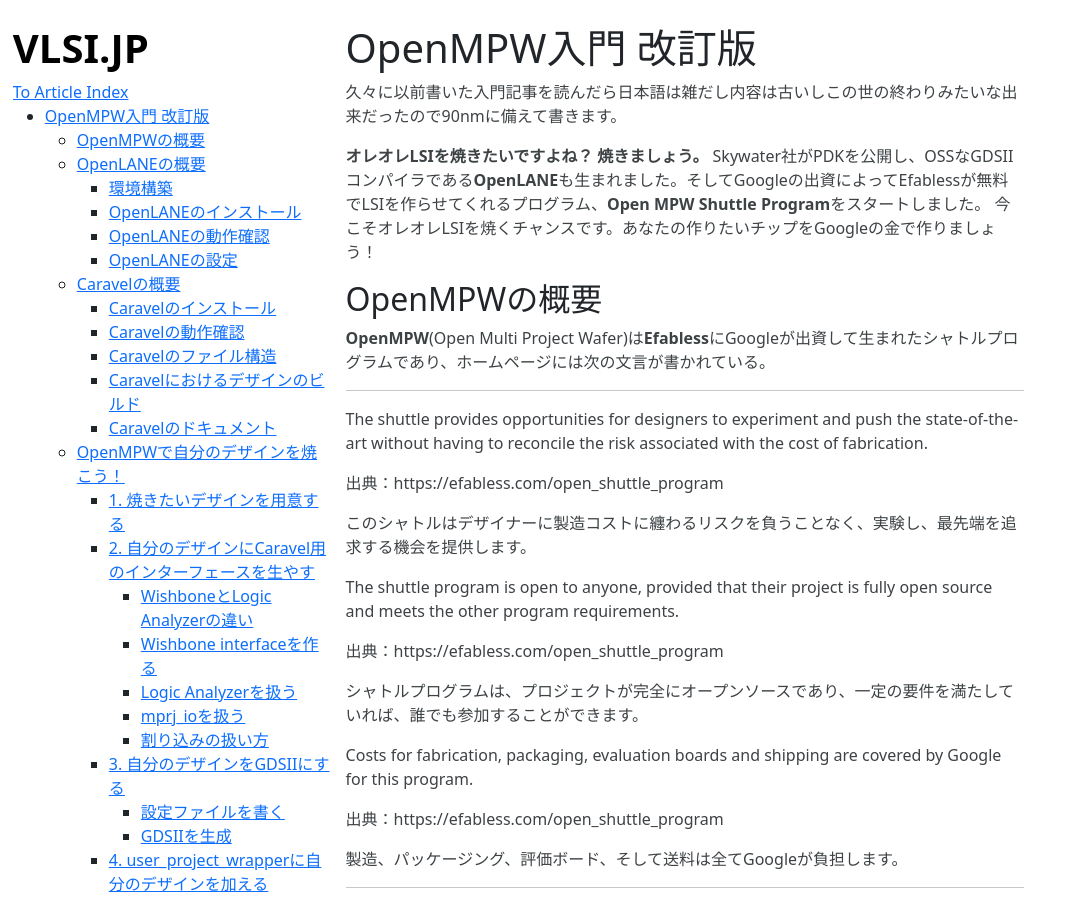
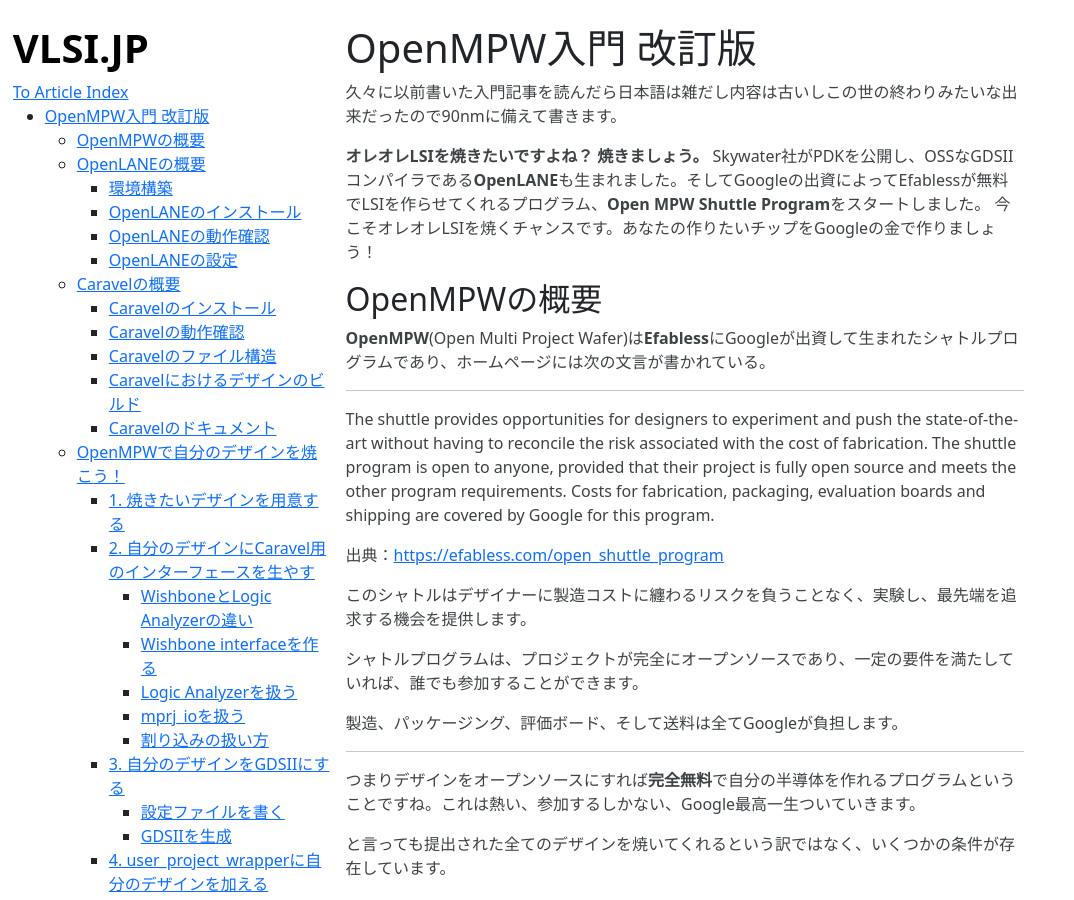
Before and after one commit to Cra2yPierr0t/Cra2yPierr0t.github.io, a Jekyll site: the page built from OpenMPW.md, in a window 1280 px wide and 900 px high. Shown: the whole window, without its empty margins (0-1074 px from the left). Built offline with Jekyll 4.4.1, drawn with Linux system fonts in a browser that asks for light colours.

Commit message:
fix head

```diff
--- a/OpenMPW.md
+++ b/OpenMPW.md
@@ -14,22 +14,17 @@
 ---
 
 > The shuttle provides opportunities for designers to experiment and push the state-of-the-art without having to reconcile the risk associated with the cost of fabrication.
+> The shuttle program is open to anyone, provided that their project is fully open source and meets the other program requirements.
+> Costs for fabrication, packaging, evaluation boards and shipping are covered by Google for this program.
 
-> 出典：https://efabless.com/open_shuttle_program
+出典：[https://efabless.com/open_shuttle_program](https://efabless.com/open_shuttle_program])
 
 このシャトルはデザイナーに製造コストに纏わるリスクを負うことなく、実験し、最先端を追求する機会を提供します。
 
-> The shuttle program is open to anyone, provided that their project is fully open source and meets the other program requirements.
-
-> 出典：https://efabless.com/open_shuttle_program
-
 シャトルプログラムは、プロジェクトが完全にオープンソースであり、一定の要件を満たしていれば、誰でも参加することができます。
 
-> Costs for fabrication, packaging, evaluation boards and shipping are covered by Google for this program.
+製造、パッケージング、評価ボード、そして送料は全てGoogleが負担します。
 
-> 出典：https://efabless.com/open_shuttle_program
-
-製造、パッケージング、評価ボード、そして送料は全てGoogleが負担します。
 
 ---
 
```
Also changed, not shown: other parts of OpenMPW.md (+3 -1 lines).
